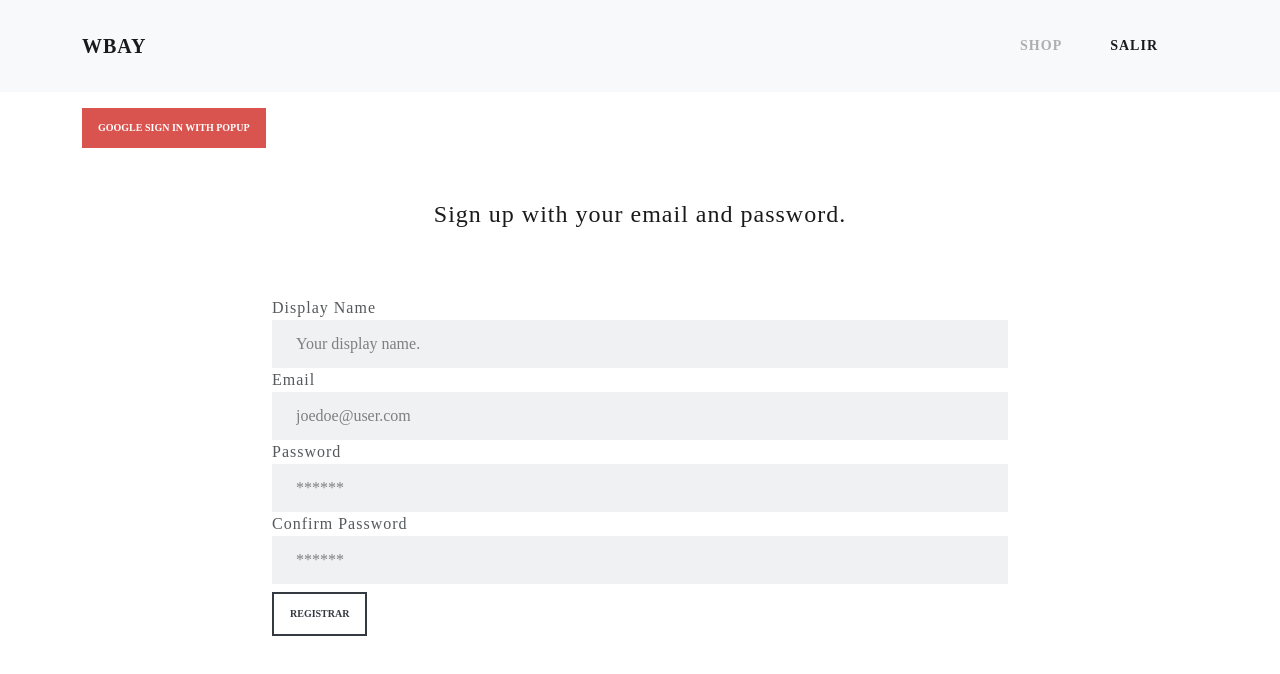
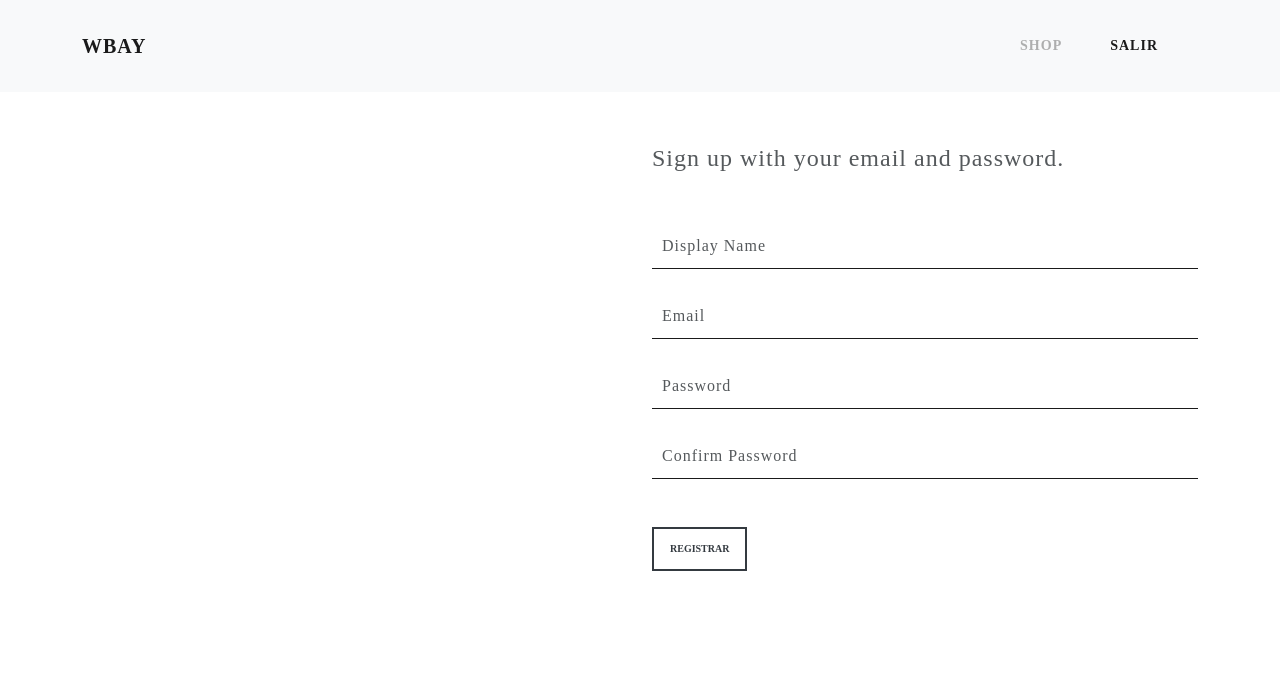
Before and after one commit to wjuma19dev2026-wq/crwn-clothing-v1, a React (Create React App) app: page /login in a window 1280 px wide. Shown: the top 674 px of the page. Built offline with nearby package versions, Linux system fonts and the light colour scheme; no server answers; a web font is replaced by a local one.

Commit message:
Form Input Shrink Label Styles

```diff
--- a/src/components/form-input/FormInput.jsx
+++ b/src/components/form-input/FormInput.jsx
@@ -1,12 +1,19 @@
+import './FormInput.scss'
 const FormInput = ({ label, id, ...otherProps }) => {
   return (
-    <>
-      <label htmlFor={id}>{label}</label>
+    <div className="form-group">
       <input
         id={id}
         {...otherProps}
       />
-    </>
+      <label
+        className={`${
+          otherProps.value.length ? 'shrink' : ''
+        } form-input-label`}
+        htmlFor={id}>
+        {label}
+      </label>
+    </div>
   )
 }
 
--- a/src/components/form-input/FormInput.module.css
+++ /dev/null
@@ -1,3 +0,0 @@
-.container {
-  display: block;
-}
--- /dev/null
+++ b/src/components/form-input/FormInput.scss
@@ -0,0 +1,37 @@
+@mixin ShrinkLabel {
+  top: -12px;
+  font-size: 12px;
+  color: var(--bs-dark);
+}
+
+.form-group {
+  position: relative;
+  margin: 10px 0;
+
+  .form-control {
+    border-bottom: 1px solid var(--bs-primary);
+    background-color: transparent;
+    padding: 10px 10px 10px 5px;
+    margin: 25px 0;
+    &:focus {
+      border: none;
+      outline: none;
+      box-shadow: none;
+      border-bottom: 1px solid var(--bs-primary);
+    }
+    &:focus ~ .form-input-label {
+      @include ShrinkLabel();
+    }
+  }
+
+  .form-input-label {
+    position: absolute;
+    left: 10px;
+    top: 10px;
+    transition: 0.2s ease all;
+    pointer-events: none;
+    &.shrink {
+      @include ShrinkLabel();
+    }
+  }
+}
--- a/src/components/sing-up-form/SingUpForm.jsx
+++ b/src/components/sing-up-form/SingUpForm.jsx
@@ -74,15 +74,17 @@ const SingUpForm = () => {
 
   return (
     <Fragment>
-      <div className="col-12 mt-5">
-        <p className={styles.title}>
+      <div
+        className="col-8 offset-2 col-md-6 offset-md-6
+       my-5">
+        <form
+          onSubmit={onHandlerSubmit}
+          noValidate>
+          <fieldset>
+            <legend className="mb-5">
               Sign up with your email and password.
-        </p>
-      </div>
-      <div
-        className="col-8 offset-2
-       mt-5">
-        <form onSubmit={onHandlerSubmit}>
+            </legend>
+
             <FormInput
               label="Display Name"
               type="text"
@@ -91,7 +93,7 @@ const SingUpForm = () => {
               id="displayName"
               value={displayName}
               onChange={onHandlerChange}
-            placeholder="Your display name."
+              // placeholder="Your display name."
             />
 
             <FormInput
@@ -102,7 +104,7 @@ const SingUpForm = () => {
               id="email"
               value={email}
               onChange={onHandlerChange}
-            placeholder="joedoe@user.com"
+              // placeholder="joedoe@user.com"
             />
 
             <FormInput
@@ -113,7 +115,7 @@ const SingUpForm = () => {
               id="password"
               value={password}
               onChange={onHandlerChange}
-            placeholder="******"
+              // placeholder="******"
             />
 
             <FormInput
@@ -124,10 +126,10 @@ const SingUpForm = () => {
               id="confirmPassword"
               value={confirmPassword}
               onChange={onHandlerChange}
-            placeholder="******"
+              // placeholder="******"
             />
 
-          <div className="mt-2">
+            <div className="mt-5">
               <button
                 className="btn btn-outline-dark btn-sm"
                 type="submit"
@@ -135,6 +137,7 @@ const SingUpForm = () => {
                 Registrar
               </button>
             </div>
+          </fieldset>
         </form>
       </div>
     </Fragment>
--- a/src/pages/login/Login.jsx
+++ b/src/pages/login/Login.jsx
@@ -31,13 +31,13 @@ const Login = () => {
 
   return (
     <main className="container">
-      <div className="btn-group mt-3">
+      {/* <div className="btn-group mt-3">
         <button
           className="btn btn-danger btn-sm"
           onClick={signInWithGoogle}>
           Google Sign in with popup
         </button>
-      </div>
+      </div>*/}
 
       <div className="row">
         <SignUpForm />
```
Lines whose indentation alone changed are shown as unchanged.
